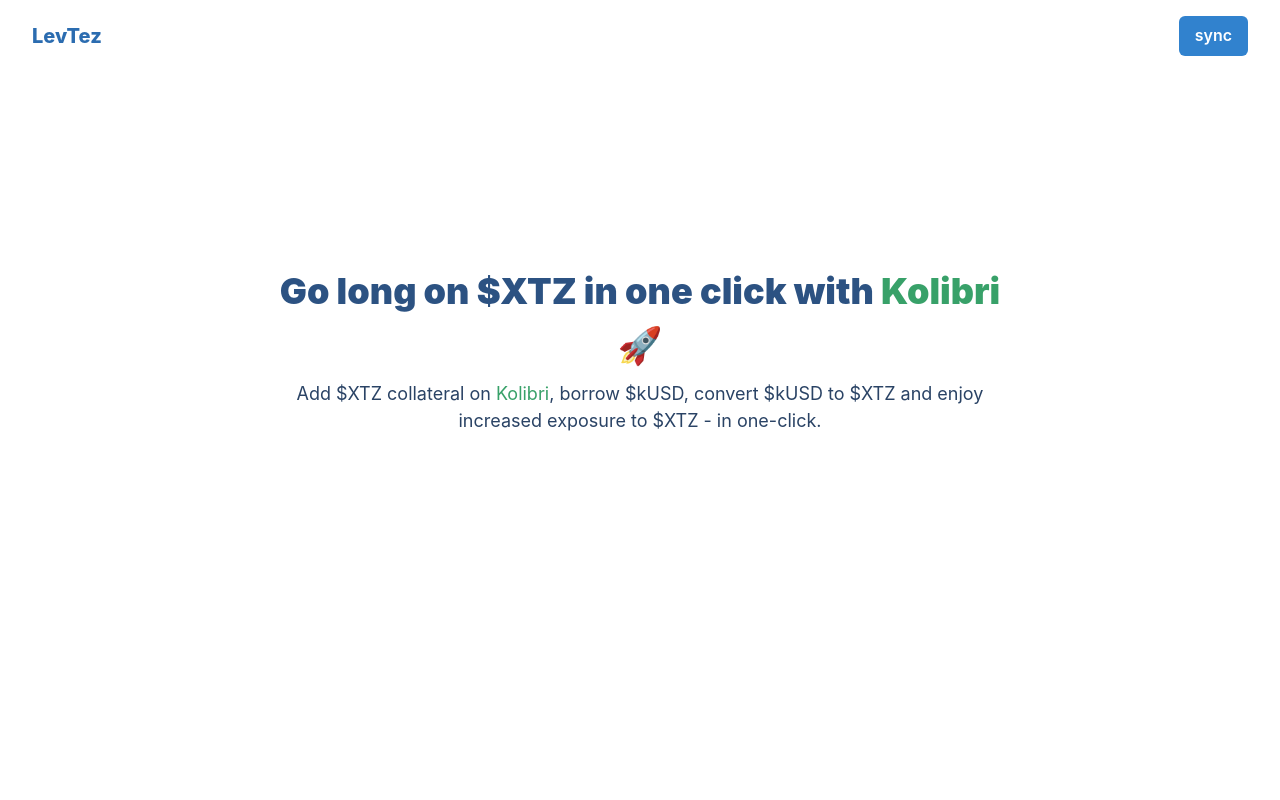
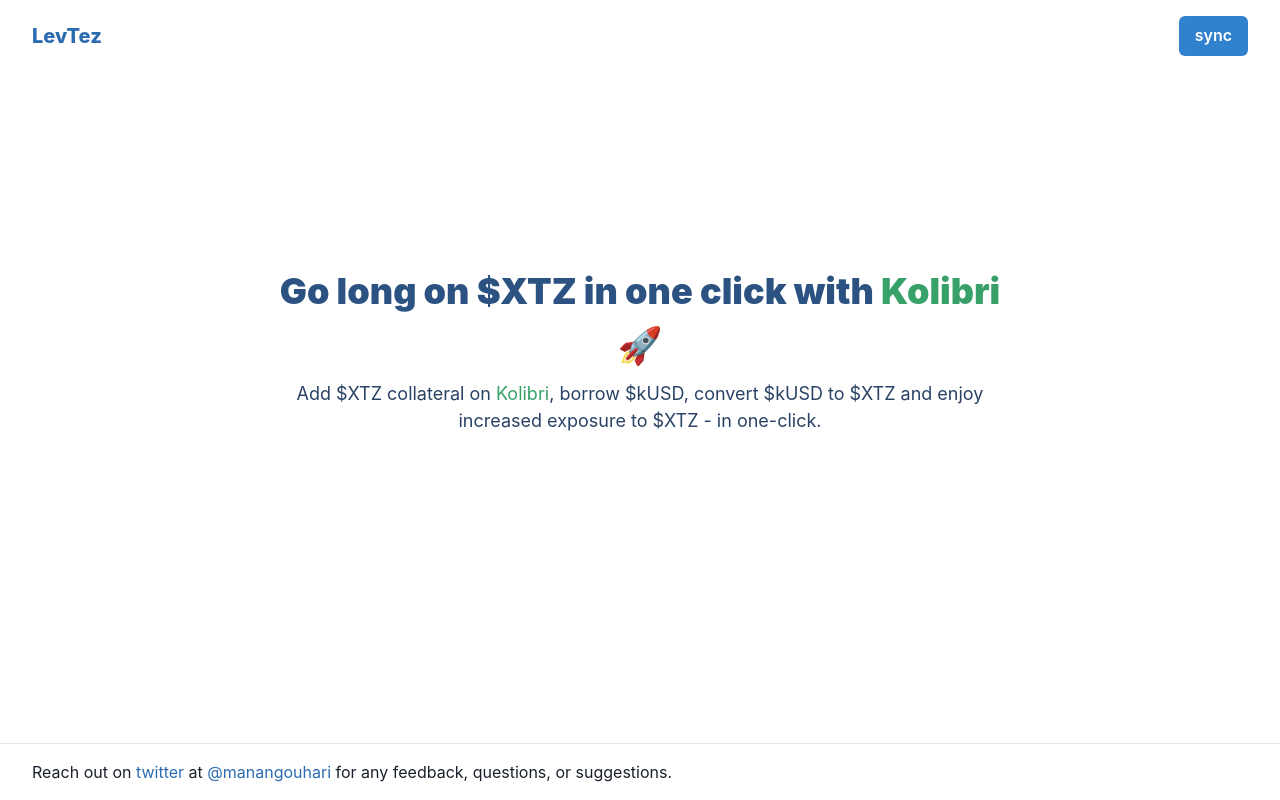
Before and after one commit to manangouhari/levtez, a React (Create React App) app: page / in a window 1280 px wide. Built offline with nearby package versions, Linux system fonts and the light colour scheme; what @taquito/beacon-wallet, @taquito/taquito would draw is missing.

Commit message:
added footer

```diff
--- a/src/App.js
+++ b/src/App.js
@@ -211,7 +211,7 @@
   }, [computeIsPreviewAllowed]);
 
   return (
-    <Box minW="100vw" minH="100vh">
+    <Flex minW="100vw" minH="100vh" flexDir={"column"}>
       {openPreview && previewData && (
         <Preview
           previewData={previewData}
@@ -246,7 +246,7 @@
         address={address}
         tezBalance={tezBalance}
       />
-      <Box px={8} py={12} overflow="hidden" h="100%">
+      <Box px={8} py={12} overflow="hidden" h="100%" flexGrow={"1"}>
         {current === STATES.NOT_CONNECTED && (
           <Flex justifyContent={"center"} alignItems={"center"}>
             <Box textAlign={"center"} maxW="container.md" py={36}>
@@ -343,7 +343,26 @@
           </>
         )}
       </Box>
-    </Box>
+      <Box px={8} py={4} borderTop={"1px"} borderColor="gray.200">
+        Reach out on{" "}
+        <Link
+          href="https://twitter.com/manangouhari"
+          isExternal
+          color="blue.600"
+        >
+          twitter
+        </Link>{" "}
+        at{" "}
+        <Link
+          href="https://twitter.com/manangouhari"
+          isExternal
+          color="blue.600"
+        >
+          @manangouhari
+        </Link>{" "}
+        for any feedback, questions, or suggestions.
+      </Box>
+    </Flex>
   );
 }
 
```
